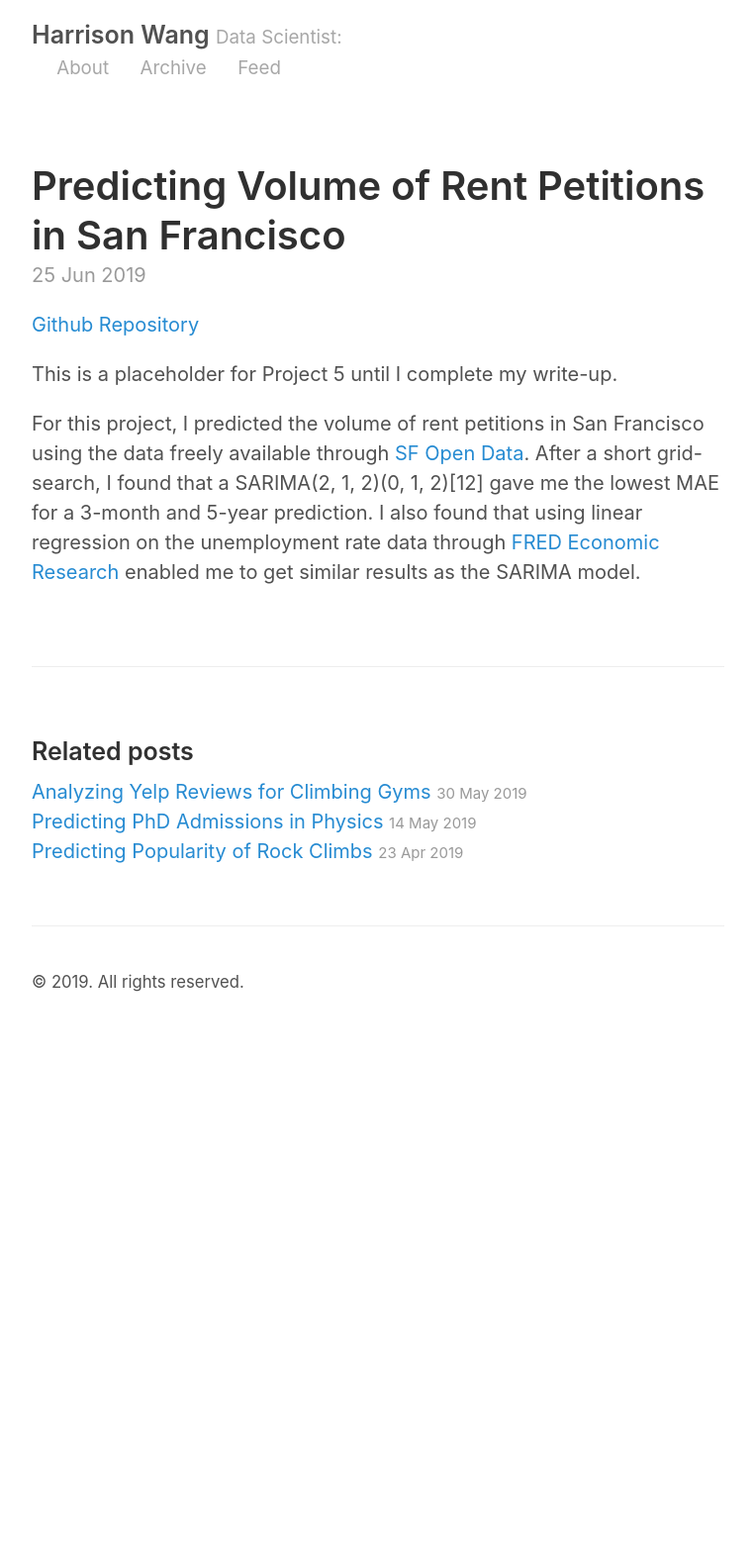
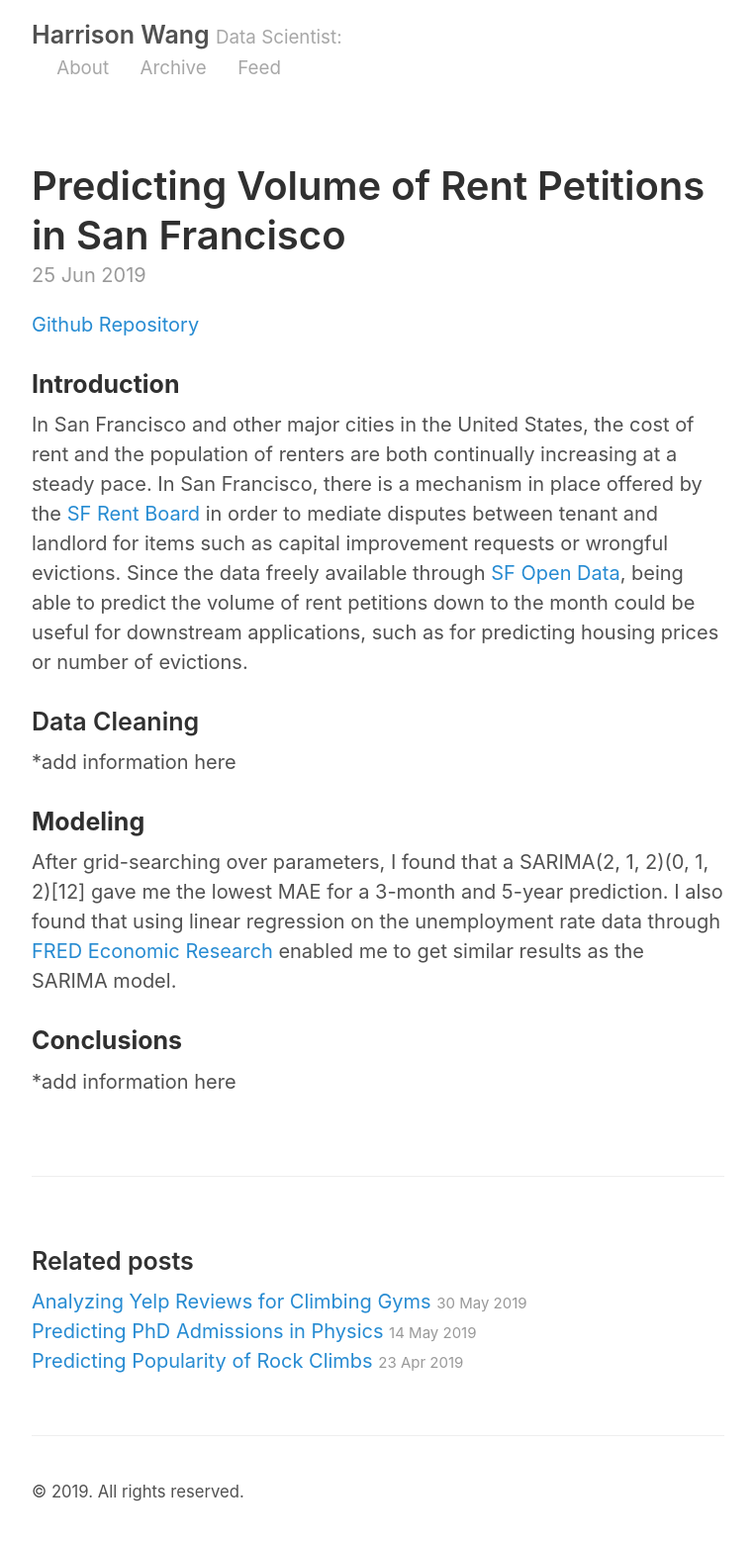
Before and after one commit to harrisonized/harrisonized.github.io, a Jekyll site: the page built from _posts/2019-06-25-sf-rent-petitions-timeseries-analysis.md, in a window 1280 px wide. Shown: the whole page at 99% size, without its empty margins (258-1021 px from the left). Built offline with Jekyll 4.4.1, drawn with Linux system fonts in a browser that asks for light colours; before the commit the page ends 1046 px from its top, so only the background shows below that.

Commit message:
adding business case for project 5

```diff
--- a/_posts/2019-06-25-sf-rent-petitions-timeseries-analysis.md
+++ b/_posts/2019-06-25-sf-rent-petitions-timeseries-analysis.md
@@ -5,6 +5,18 @@ title: Predicting Volume of Rent Petitions in San Francisco
 
 [Github Repository](https://github.com/harrisonized/sf-rent-petitions-timeseries-analysis)
 
-This is a placeholder for Project 5 until I complete my write-up.
+### **Introduction**
 
-For this project, I predicted the volume of rent petitions in San Francisco using the data freely available through [SF Open Data](https://data.sfgov.org/Housing-and-Buildings/Petitions-to-the-Rent-Board/6swy-cmkq). After a short grid-search, I found that a SARIMA(2, 1, 2)(0, 1, 2)[12] gave me the lowest MAE for a 3-month and 5-year prediction. I also found that using linear regression on the unemployment rate data through [FRED Economic Research](https://fred.stlouisfed.org/series/CASANF0URN) enabled me to get similar results as the SARIMA model.
+In San Francisco and other major cities in the United States, the cost of rent and the population of renters are both continually increasing at a steady pace. In San Francisco, there is a mechanism in place offered by the [SF Rent Board](https://sfrb.org/) in order to mediate disputes between tenant and landlord for items such as capital improvement requests or wrongful evictions. Since the data freely available through [SF Open Data](https://data.sfgov.org/Housing-and-Buildings/Petitions-to-the-Rent-Board/6swy-cmkq), being able to predict the volume of rent petitions down to the month could be useful for downstream applications, such as for predicting housing prices or number of evictions.
+
+### Data Cleaning
+
+*add information here
+
+### **Modeling**
+
+After grid-searching over parameters, I found that a SARIMA(2, 1, 2)(0, 1, 2)[12] gave me the lowest MAE for a 3-month and 5-year prediction. I also found that using linear regression on the unemployment rate data through [FRED Economic Research](https://fred.stlouisfed.org/series/CASANF0URN) enabled me to get similar results as the SARIMA model.
+
+### **Conclusions**
+
+*add information here
```
